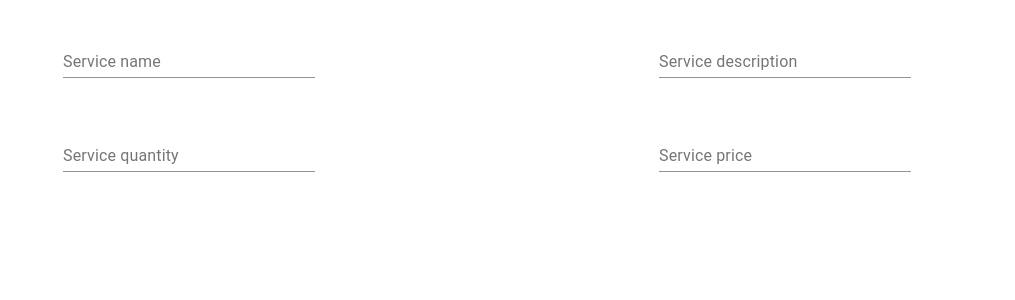
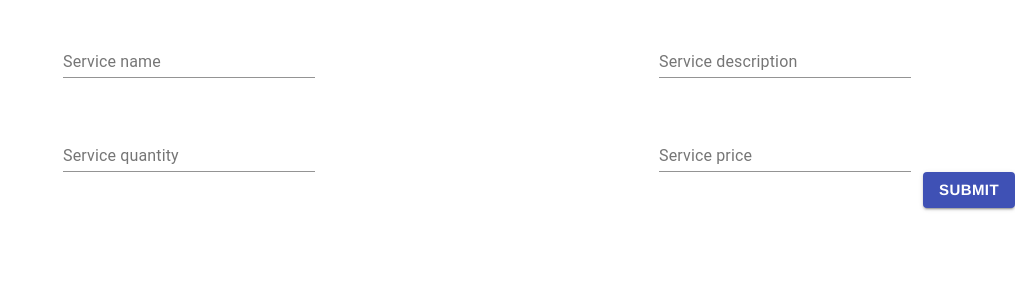
Before and after one commit to ShabiGardezi/crm, a React (Create React App) app: page /services in a window 1280 px wide. Shown: the top 300 px of the page, without its empty margins (265-1280 px from the left). Built offline with nearby package versions, Linux system fonts and the light colour scheme.

Commit message:
ticket forms

```diff
--- a/src/pages/FormSections/BussinesDetails.jsx
+++ b/src/pages/FormSections/BussinesDetails.jsx
@@ -1,5 +1,5 @@
 import React, { useState } from "react";
-import { Grid, TextField } from "@mui/material";
+import { Grid, TextField, Button } from "@mui/material";
 import "../../styles/Forms/customforms.css";
 import axios from "axios";
 const BusinessDetailsComponent = () => {
@@ -197,6 +197,9 @@ const BusinessDetailsComponent = () => {
             />
           </Grid>
         </Grid>
+        <Button type="submit" variant="contained" color="primary">
+          Submit
+        </Button>
       </form>
     </div>
   );
--- a/src/pages/FormSections/Services.jsx
+++ b/src/pages/FormSections/Services.jsx
@@ -1,7 +1,7 @@
 import React, { useState } from "react";
-import { Grid, TextField } from "@material-ui/core";
+import { Grid, TextField, Button } from "@material-ui/core";
 import "../../styles/Forms/customforms.css";
-
+import axios from "axios";
 const Services = () => {
   const [formData, setFormData] = useState({
     keywords: "",
@@ -16,9 +16,32 @@ const Services = () => {
       [name]: value,
     });
   };
+  const handleSubmit = async (event) => {
+    event.preventDefault(); // Prevent the default form submission behavior
 
+    try {
+      // Make an Axios POST request to your backend API
+      const response = await axios.post("/api/your-endpoint", formData);
+
+      // Handle the response (e.g., show a success message)
+      console.log("Data submitted successfully:", response.data);
+
+      // Clear the form after submission
+      setFormData({
+        serviceName: "",
+        serviceDescription: "",
+        serviceQuantity: "",
+        servicePrice: "",
+      });
+    } catch (error) {
+      // Handle errors (e.g., show an error message)
+      console.error("Error submitting data:", error);
+    }
+  };
   return (
     <div className="styleform">
+      <form onSubmit={handleSubmit}>
+        {/* Add onSubmit to the form element */}
         <Grid container spacing={2}>
           <Grid item xs={6}>
             <TextField
@@ -61,6 +84,10 @@ const Services = () => {
             />
           </Grid>
         </Grid>
+        <Button type="submit" variant="contained" color="primary">
+          Submit
+        </Button>
+      </form>
     </div>
   );
 };
```
Lines whose indentation alone changed are shown as unchanged.
